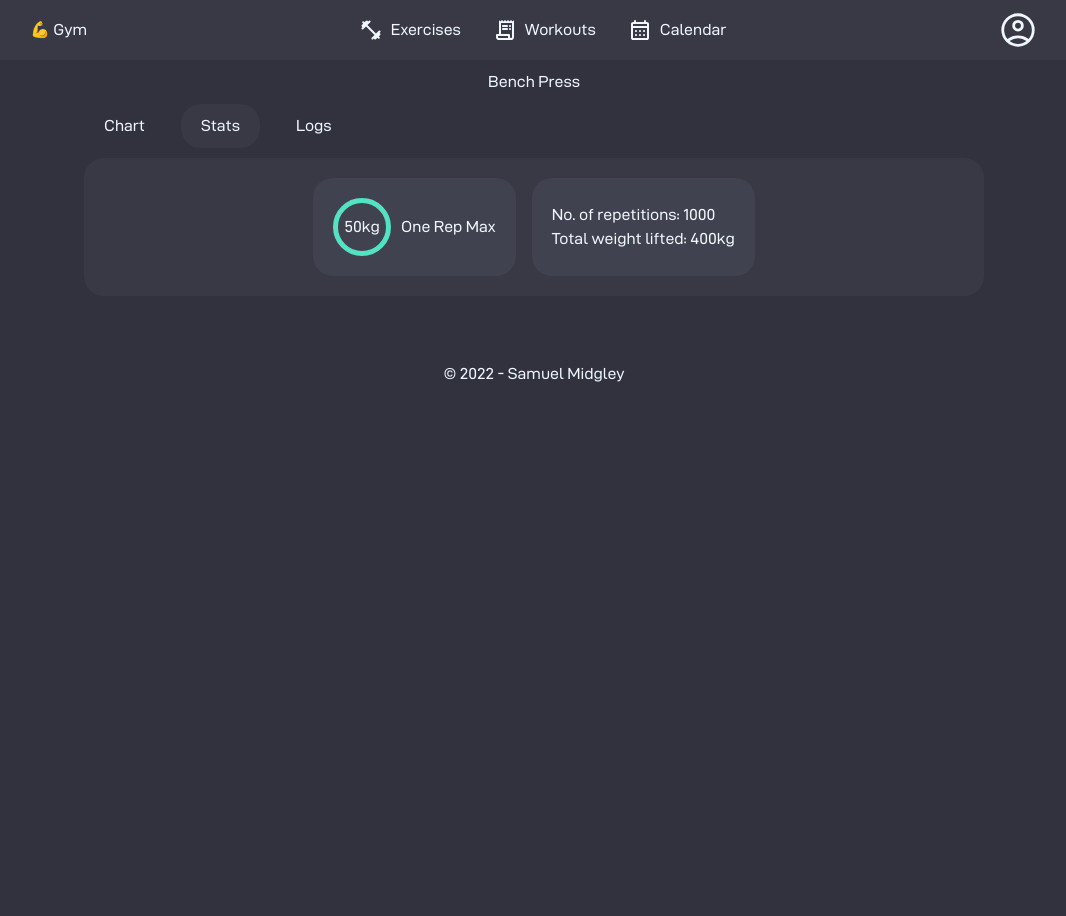
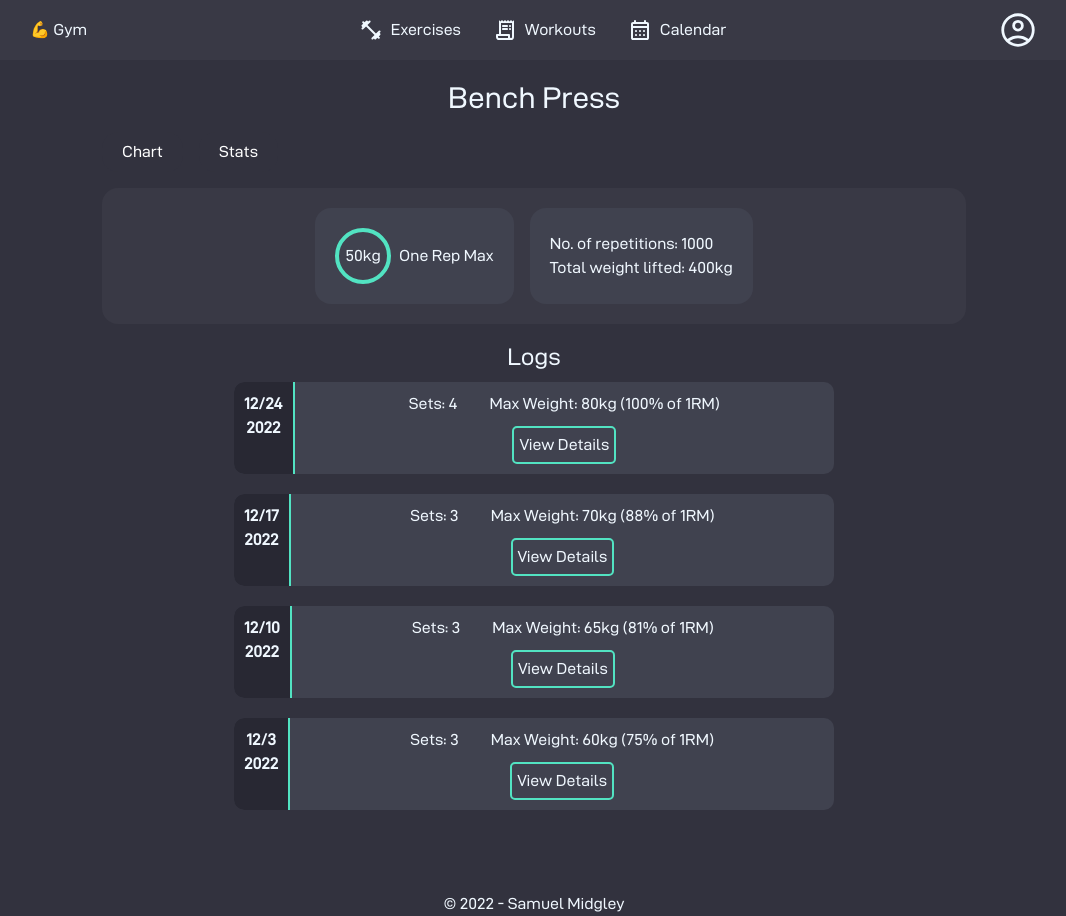
Before and after one commit to SamuelMidgley/gym, a React (Vite) app: page /gym/exercise/1 in a window 1280 px wide. Both pictures are taken after a click on the button "Stats". Shown: the whole page, without its empty margins (106-1172 px from the left). Before the commit the page ends 800 px from the top, so only its background shows below. Built offline with nearby package versions, Linux system fonts and the light colour scheme.

Commit message:
💨 Updating components to use tailwind

```diff
--- a/src/pages/exercise/id/Exercise.scss
+++ /dev/null
@@ -1,89 +0,0 @@
-.exercise {
-  max-width: 900px;
-  width: calc(100% - 2rem);
-  margin-top: 10px;
-  margin: 0 1rem;
-
-  > div {
-    margin: 10px 0px;
-  }
-
-  .exercise-header {
-    display: flex;
-    justify-content: center;
-  }
-
-  .summary-buttons {
-    display: flex;
-    gap: 1rem;
-    align-items: center;
-
-    .exercise-button {
-      padding: 10px 20px;
-      border-radius: 20px;
-      font-size: 1rem;
-      color: var(--font-color);
-      background-color: var(--brand-2);
-    }
-
-    .exercise-button:hover,
-    .button-active {
-      background-color: var(--brand-3);
-    }
-  }
-
-  .exercise-summary {
-    display: flex;
-    flex-direction: column;
-    align-items: center;
-    gap: 2rem;
-    background-color: var(--brand-3);
-    border-radius: 20px;
-    padding: 20px;
-
-    .exercise-stats {
-      display: flex;
-      gap: 1rem;
-      flex-wrap: wrap;
-    }
-
-    .exercise-orm {
-      display: flex;
-      justify-content: center;
-      background-color: var(--brand-4);
-      padding: 20px;
-      border-radius: 20px;
-      align-items: center;
-
-      > ul {
-        list-style: none;
-      }
-
-      .orm-value {
-        display: flex;
-        justify-content: center;
-        align-items: center;
-        height: 2rem;
-        width: 2rem;
-        padding: 1.5rem;
-        border-radius: 50%;
-        border: 5px solid var(--green);
-        margin-right: 10px;
-      }
-
-      .orm-text {
-        display: flex;
-        align-items: center;
-      }
-    }
-
-    .exercise-chart {
-      width: 100%;
-    }
-  }
-  .exercise-log {
-    display: flex;
-    flex-direction: column;
-    align-items: center;
-  }
-}
--- a/src/pages/exercise/id/Exercise.tsx
+++ b/src/pages/exercise/id/Exercise.tsx
@@ -4,8 +4,6 @@ import { useParams } from 'react-router-dom'
 import LineChart from '../../../components/line-chart/LineChart'
 import getExercise, { IExerciseLog } from '../api'
 import LogCard from './components/LogCard'
-
-import './Exercise.scss'
 
 interface LineChartData {
   chartLabels: string[]
@@ -38,7 +36,7 @@ function ExerciseChart(props: IExerciseChart) {
   const { chartLabels, chartData } = createChartData(logs)
 
   return (
-    <div className="exercise-chart">
+    <div className="w-full">
       <LineChart
         chartLabels={chartLabels.reverse()}
         chartData={chartData.reverse()}
@@ -49,13 +47,15 @@ function ExerciseChart(props: IExerciseChart) {
 
 function ExerciseStats() {
   return (
-    <div className="exercise-stats">
-      <div className="exercise-orm">
-        <div className="orm-value">50kg</div>
-        <div className="orm-text">One Rep Max</div>
+    <div className="flex gap-4 flex-wrap">
+      <div className="flex justify-center bg-brand-500 p-5 rounded-2xl items-center">
+        <div className="flex justify-center items-center h-8 w-8 p-6 rounded-full mr-2 border-4 border-solid border-green">
+          50kg
         </div>
-      <div className="exercise-orm">
-        <ul>
+        <div className="flex items-center">One Rep Max</div>
+      </div>
+      <div className="flex justify-center bg-brand-500 p-5 rounded-2xl items-center">
+        <ul className="list-none">
           <li>No. of repetitions: 1000</li>
           <li>Total weight lifted: 400kg</li>
         </ul>
@@ -72,7 +72,7 @@ interface IExerciseLogs {
 function ExerciseLogs(props: IExerciseLogs) {
   const { logs, onerepmax } = props
   return (
-    <div className="exercise-log">
+    <div className="flex flex-col items-center">
       {logs.map((log) => (
         <LogCard key={log.date.toISOString()} onerepmax={onerepmax} log={log} />
       ))}
@@ -84,8 +84,6 @@ function renderMenu(type: string, logs: IExerciseLog[], onerepmax: number) {
   switch (type) {
     case 'Stats':
       return <ExerciseStats />
-    case 'Logs':
-      return <ExerciseLogs logs={logs} onerepmax={onerepmax} />
     case 'Chart':
       return <ExerciseChart logs={logs} />
     default:
@@ -106,26 +104,35 @@ export default function Exercise() {
   const { name, onerepmax, logs } = getExercise(id)
 
   return (
-    <main className="exercise">
-      <div className="exercise-header">
-        <h1>{name}</h1>
+    <main className="max-w-4xl mt-2 mx-4 w-full">
+      <div className="mx-4">
+        <div className="flex justify-center my-3">
+          <h1 className="text-3xl">{name}</h1>
         </div>
-      <div className="summary-buttons">
-        {['Chart', 'Stats', 'Logs'].map((option) => (
+        <div className="flex gap-4 items-center my-4">
+          {['Chart', 'Stats'].map((option) => (
             <button
               key={option}
               type="button"
               onClick={() => setMenuType(option)}
-            className={classNames('exercise-button', {
-              'button-active': menuType === option,
-            })}
+              className={classNames(
+                'py-2 px-5 rounded-2xl text-base text-white bg-brand-700 hover:bg-brand-600',
+                {
+                  'bg-brand-600': menuType === option,
+                }
+              )}
             >
               {option}
             </button>
           ))}
         </div>
-      <div className="exercise-summary">
+        <div className="flex flex-col items-center gap-8 bg-brand-600 rounded-2xl p-5 my-4">
           {renderMenu(menuType, logs, onerepmax)}
+        </div>
+        <div className="my-4">
+          <h3 className="text-2xl text-center">Logs</h3>
+          <ExerciseLogs logs={logs} onerepmax={onerepmax} />
+        </div>
       </div>
     </main>
   )
--- a/src/pages/search/Search.scss
+++ /dev/null
@@ -1,56 +0,0 @@
-.search-header {
-  display: flex;
-  flex-direction: column;
-  align-items: center;
-  width: 100%;
-  margin-bottom: 25px;
-
-  h1 {
-    text-align: center;
-  }
-
-  .search-bar-area {
-    display: inline-flex;
-    gap: 1rem;
-    width: 80%;
-    max-width: 500px;
-
-    svg {
-      fill: var(--contrast);
-    }
-
-    .search-bar-search {
-      display: inline-flex;
-      width: 100%;
-      gap: 1rem;
-      padding: 10px 20px;
-      background-color: var(--brand-3);
-      border-radius: 20px;
-
-      input {
-        background-color: transparent;
-        border: 0px;
-        width: 100%;
-        font-size: 1rem;
-      }
-    }
-
-    .filter-icon {
-      display: flex;
-      align-items: center;
-
-      button {
-        height: 44px;
-        width: 44px;
-        padding: 5px;
-        border-radius: 20px;
-        display: flex;
-        justify-content: center;
-        align-items: center;
-      }
-    }
-  }
-}
-
-.search-main {
-}
--- a/src/pages/search/Search.tsx
+++ b/src/pages/search/Search.tsx
@@ -6,8 +6,6 @@ import getSearchResults, { ISearchResult } from './api'
 import FilterOptions from './components/FilterOptions'
 import SearchBar from './components/SearchBar'
 import SearchCard from './components/SearchCard'
-
-import './Search.scss'
 
 interface ILocation {
   searchTerm: string
@@ -33,16 +31,17 @@ export default function Search() {
 
   return (
     <>
-      <header className="search-header">
-        <h1>Search</h1>
-        <div className="search-bar-area">
-          <div className="search-bar-search">
+      <header className="flex flex-col items-center w-full my-6">
+        <h1 className="text-3xl text-center mb-2">Search</h1>
+        <div className="inline-flex gap-4 w-4/5 max-w-lg">
+          <div className="inline-flex w-full gap-4 py-2 px-5 bg-brand-600 rounded-3xl items-center">
             <SearchIcon />
             <SearchBar initialSearchTerm={searchTermFromNavigate} />
           </div>
-          <div className="filter-icon">
+          <div className="flex items-center">
             <button
               type="button"
+              className="h-11 w-11 p-1 rounded-3xl flex justify-center items-center bg-green"
               onClick={() => setShowFilters((prevFilters) => !prevFilters)}
             >
               <FilterIcon />
@@ -50,7 +49,8 @@ export default function Search() {
           </div>
         </div>
       </header>
-      <main className="search-main">
+      <main className="flex sm:col gap-4">
+        <FilterOptions />
         {showFilters && <FilterOptions />}
         <section>
           {searchResults.map((result) => (
--- a/src/pages/search/components/SearchBar.scss
+++ /dev/null
@@ -1,2 +0,0 @@
-.search-bar {
-}
--- a/src/pages/search/components/SearchBar.tsx
+++ b/src/pages/search/components/SearchBar.tsx
@@ -12,7 +12,7 @@ export default function SearchBar(props: ISearchBar) {
 
   return (
     <input
-      className="search-bar"
+      className="bg-transparent border-0 w-full text-lg"
       type="text"
       value={searchTerm}
       onChange={(e) => setSearchTerm((e.target as HTMLInputElement).value)}
```
Lines whose indentation alone changed are shown as unchanged.
